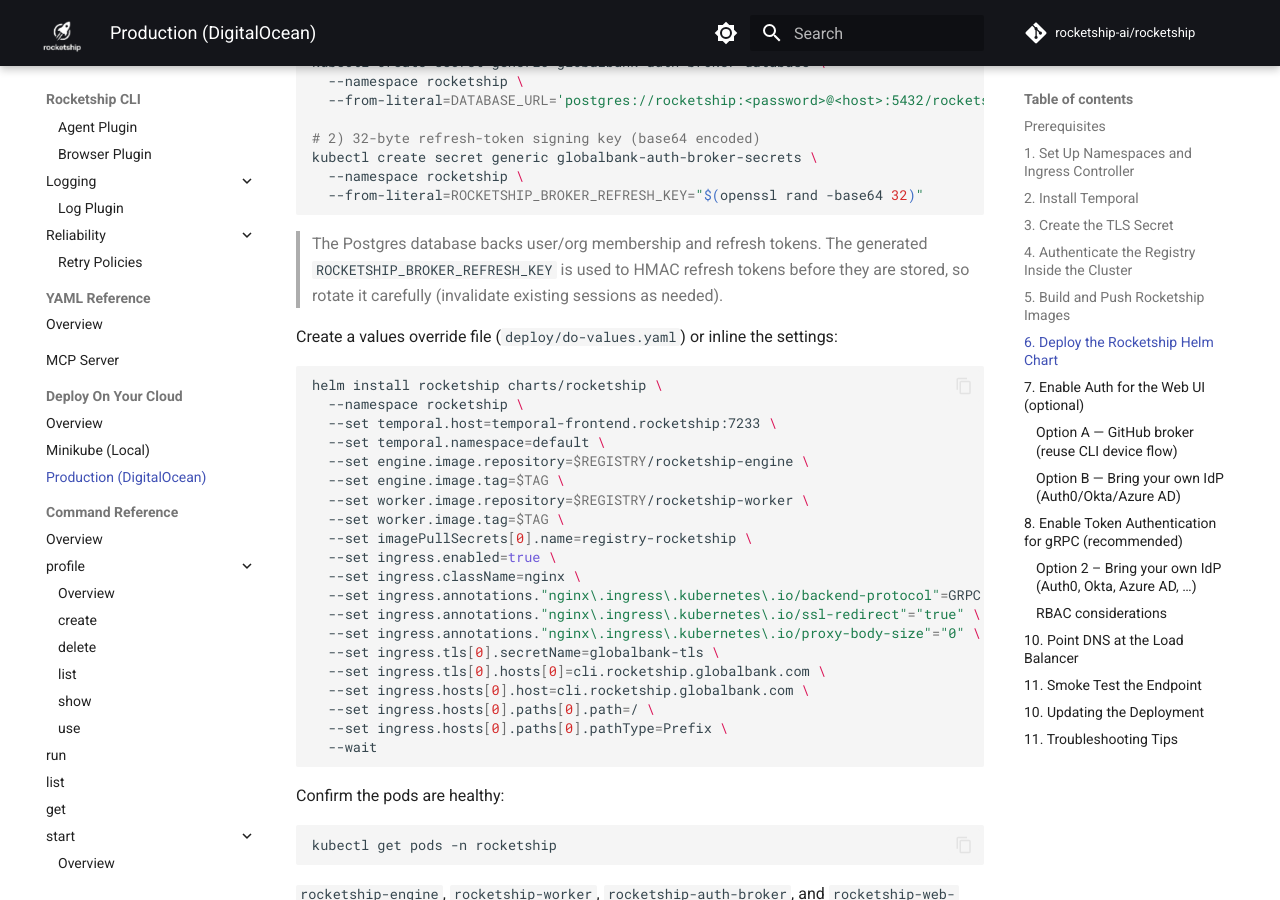
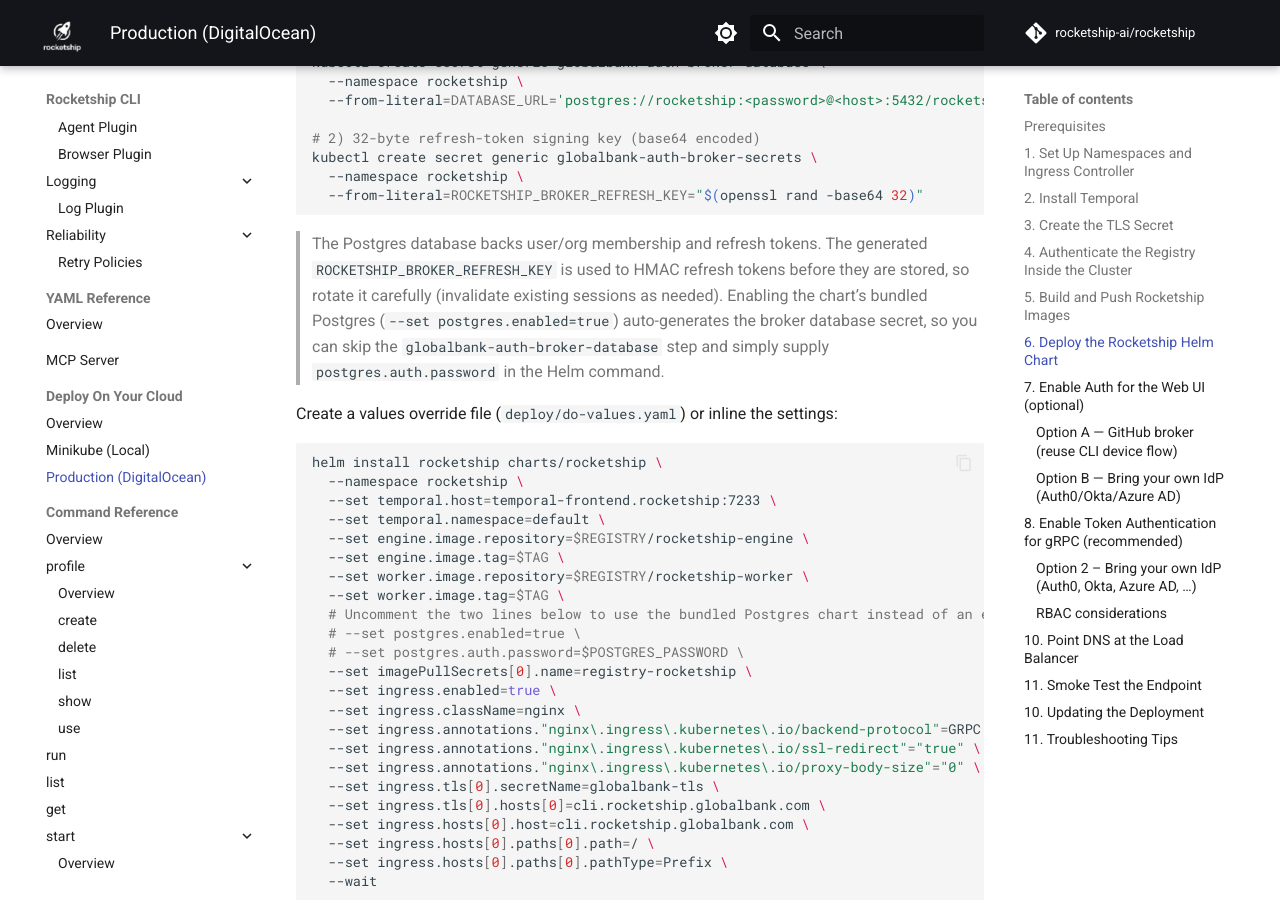
Before and after one commit to rocketship-ai/rocketship, an MkDocs documentation site: the page built from docs/src/deploy/digitalocean.md, in a window 1280 px wide and 900 px high, scrolled down 3174 px. Built offline with MkDocs 1.6.1 and Material for MkDocs 9.7.7, drawn with Linux system fonts in a browser that asks for light colours; comment, search, counter and statistics services are not loaded.

Commit message:
add the charts for the postgres db

````diff
--- a/docs/src/deploy/digitalocean.md
+++ b/docs/src/deploy/digitalocean.md
@@ -136,6 +136,7 @@ kubectl create secret generic globalbank-auth-broker-secrets \
 ```
 
 > The Postgres database backs user/org membership and refresh tokens. The generated `ROCKETSHIP_BROKER_REFRESH_KEY` is used to HMAC refresh tokens before they are stored, so rotate it carefully (invalidate existing sessions as needed).
+> Enabling the chart’s bundled Postgres (`--set postgres.enabled=true`) auto-generates the broker database secret, so you can skip the `globalbank-auth-broker-database` step and simply supply `postgres.auth.password` in the Helm command.
 
 Create a values override file (`deploy/do-values.yaml`) or inline the settings:
 
@@ -148,6 +149,9 @@ helm install rocketship charts/rocketship \
   --set engine.image.tag=$TAG \
   --set worker.image.repository=$REGISTRY/rocketship-worker \
   --set worker.image.tag=$TAG \
+  # Uncomment the two lines below to use the bundled Postgres chart instead of an external DB
+  # --set postgres.enabled=true \
+  # --set postgres.auth.password=$POSTGRES_PASSWORD \
   --set imagePullSecrets[0].name=registry-rocketship \
   --set ingress.enabled=true \
   --set ingress.className=nginx \
````
Also changed, not shown: docs/src/deploy-on-your-cloud.md (+1 -1 lines), 9 other files.
